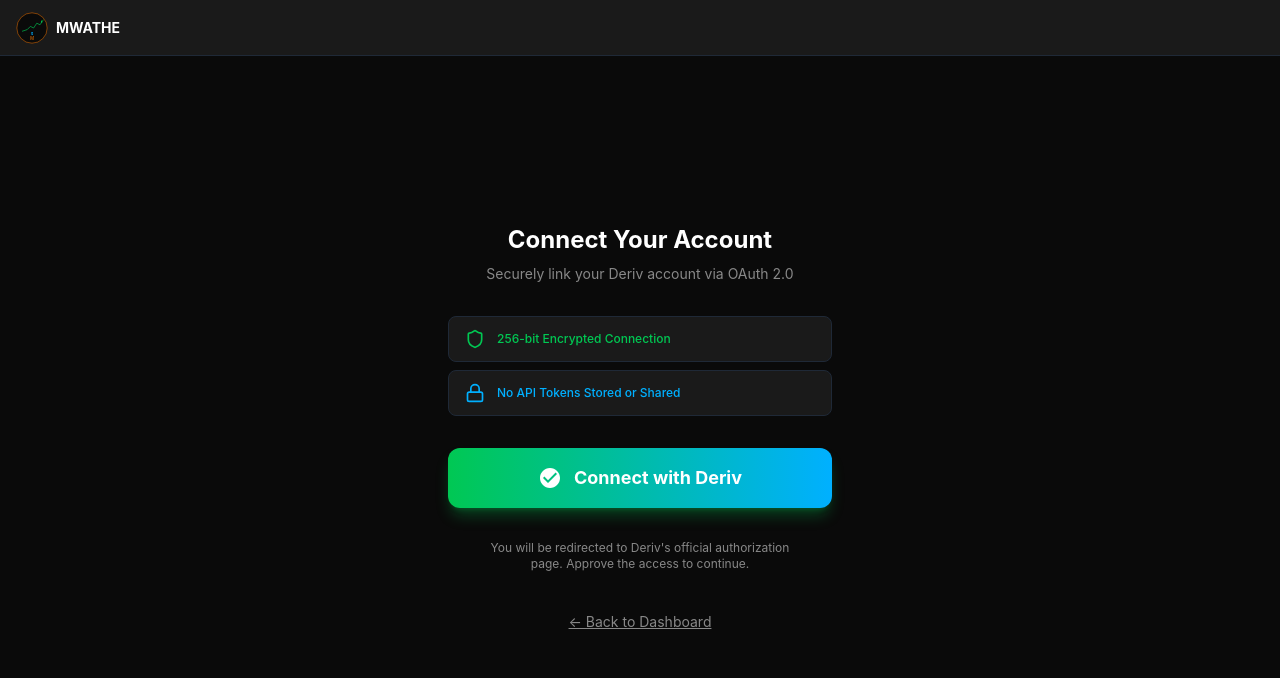
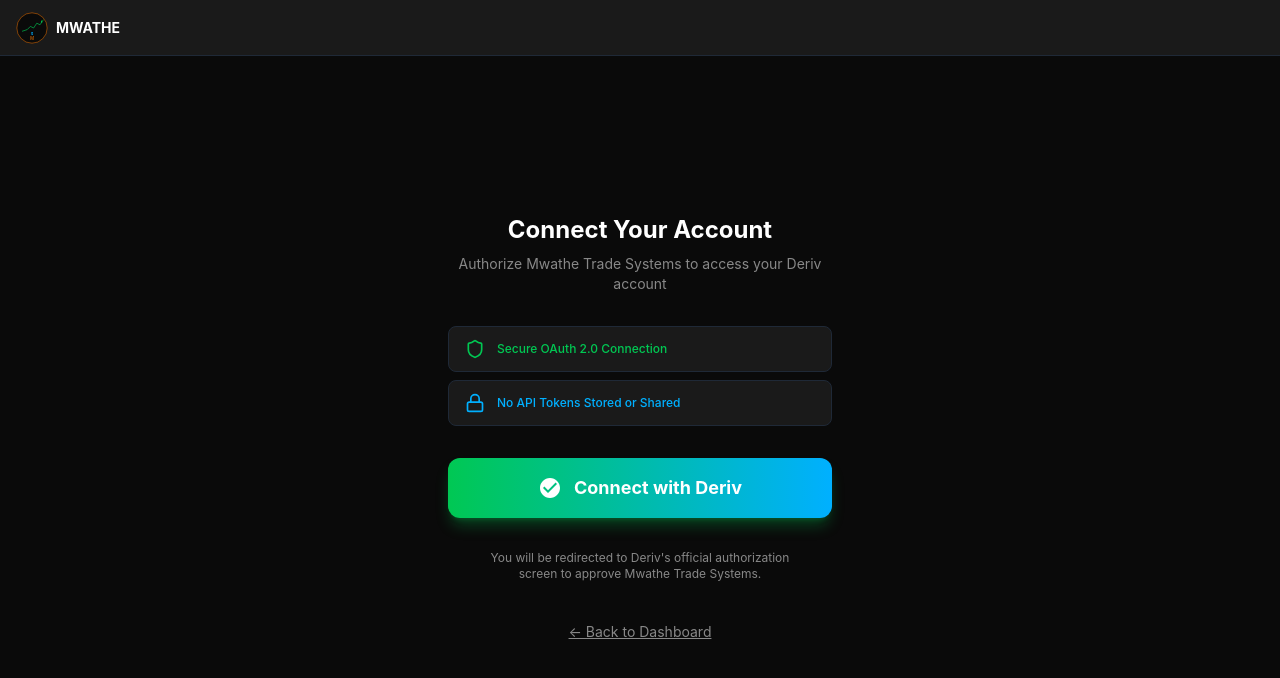
Before and after one commit to Dennysuri/mwathe-trade-systems, a React (Vite) app in the folder frontend/: page /#/navigation in a window 1280 px wide. Shown: the top 678 px of the page. Built offline with nearby package versions, Linux system fonts and the light colour scheme.

Commit message:
Fix: Force Deriv OAuth consent screen for Mwathe Trade Systems

```diff
--- a/frontend/src/pages/Callback.jsx
+++ b/frontend/src/pages/Callback.jsx
@@ -6,19 +6,21 @@
   const location = useLocation()
 
   useEffect(() => {
-    // Deriv returns the token in the URL query parameters or hash
-    const params = new URLSearchParams(location.search)
-    const token = params.get('token') || params.get('access_token')
+    // Deriv returns the token in the URL hash or query parameters
+    const hashParams = new URLSearchParams(location.hash.substring(1))
+    const queryParams = new URLSearchParams(location.search)
+
+    const token = hashParams.get('token') || queryParams.get('token') || hashParams.get('access_token')
 
     if (token) {
-      // Save the token securely in localStorage
+      // Save the token securely
       localStorage.setItem('deriv_access_token', token)
       localStorage.setItem('oauth_connected', 'true')
 
-      // Redirect to the Trading Page
+      // Route to Trading Page
       navigate('/trading', { replace: true })
     } else {
-      // If no token, authentication failed or was canceled
+      // If no token, auth failed or was canceled
       navigate('/navigation', { replace: true })
     }
   }, [navigate, location])
@@ -27,8 +29,8 @@
     <div className="h-screen w-screen bg-mwathe-black flex items-center justify-center">
       <div className="text-center">
         <div className="w-12 h-12 border-4 border-mwathe-green border-t-transparent rounded-full animate-spin mx-auto mb-4"></div>
-        <p className="text-mwathe-white font-bold text-lg">Authenticating with Deriv...</p>
-        <p className="text-mwathe-gray text-sm mt-2">Please wait while we secure your session.</p>
+        <p className="text-mwathe-white font-bold text-lg">Authenticating Mwathe Trade Systems...</p>
+        <p className="text-mwathe-gray text-sm mt-2">Verifying your Deriv session.</p>
       </div>
     </div>
   )
--- a/frontend/src/pages/Navigation.jsx
+++ b/frontend/src/pages/Navigation.jsx
@@ -5,17 +5,18 @@
 export default function Navigation() {
   const navigate = useNavigate()
 
-  // Your real Deriv Client ID
+  // Your exact Deriv Client ID
   const CLIENT_ID = '349eTg55tt6ZVaefjBIAH'
 
-  // Dynamically get the current domain (works on localhost and Vercel)
+  // Dynamically get the exact live URL (e.g., https://mwathe-trade-systems-gamma.vercel.app)
   const REDIRECT_URI = window.location.origin
 
   const handleConnect = () => {
-    // Construct the official Deriv OAuth 2.0 URL
-    const oauthUrl = `https://oauth.deriv.com/oauth2/authorize?app_id=${CLIENT_ID}&l=EN&brand=deriv&redirect_uri=${encodeURIComponent(REDIRECT_URI)}`
+    // Construct the strict Deriv OAuth 2.0 Authorization URL
+    // This forces Deriv to show the "Mwathe Trade Systems" consent screen
+    const oauthUrl = `https://oauth.deriv.com/oauth2/authorize?app_id=${CLIENT_ID}&redirect_uri=${encodeURIComponent(REDIRECT_URI)}&l=EN&brand=deriv&scope=read%20trade%20admin`
 
-    // Redirect the user to Deriv's secure login page
+    // Redirect to Deriv's OAuth Consent Screen
     window.location.href = oauthUrl
   }
 
@@ -39,14 +40,14 @@
         >
           <div className="text-center">
             <h1 className="text-2xl font-bold text-mwathe-white mb-2">Connect Your Account</h1>
-            <p className="text-mwathe-gray text-sm">Securely link your Deriv account via OAuth 2.0</p>
+            <p className="text-mwathe-gray text-sm">Authorize Mwathe Trade Systems to access your Deriv account</p>
           </div>
 
           {/* Security Badges */}
           <div className="flex flex-col gap-2 w-full">
             <div className="flex items-center gap-3 bg-mwathe-darkgray px-4 py-3 rounded-lg border border-gray-800">
               <Shield className="text-mwathe-green" size={20} />
-              <span className="text-mwathe-green text-xs font-medium">256-bit Encrypted Connection</span>
+              <span className="text-mwathe-green text-xs font-medium">Secure OAuth 2.0 Connection</span>
             </div>
             <div className="flex items-center gap-3 bg-mwathe-darkgray px-4 py-3 rounded-lg border border-gray-800">
               <Lock className="text-mwathe-skyblue" size={20} />
@@ -66,7 +67,7 @@
           </button>
 
           <p className="text-mwathe-gray text-xs text-center max-w-xs">
-            You will be redirected to Deriv's official authorization page. Approve the access to continue.
+            You will be redirected to Deriv's official authorization screen to approve Mwathe Trade Systems.
           </p>
 
           <button onClick={() => navigate('/')} className="text-mwathe-gray text-sm underline mt-2">← Back to Dashboard</button>
```
